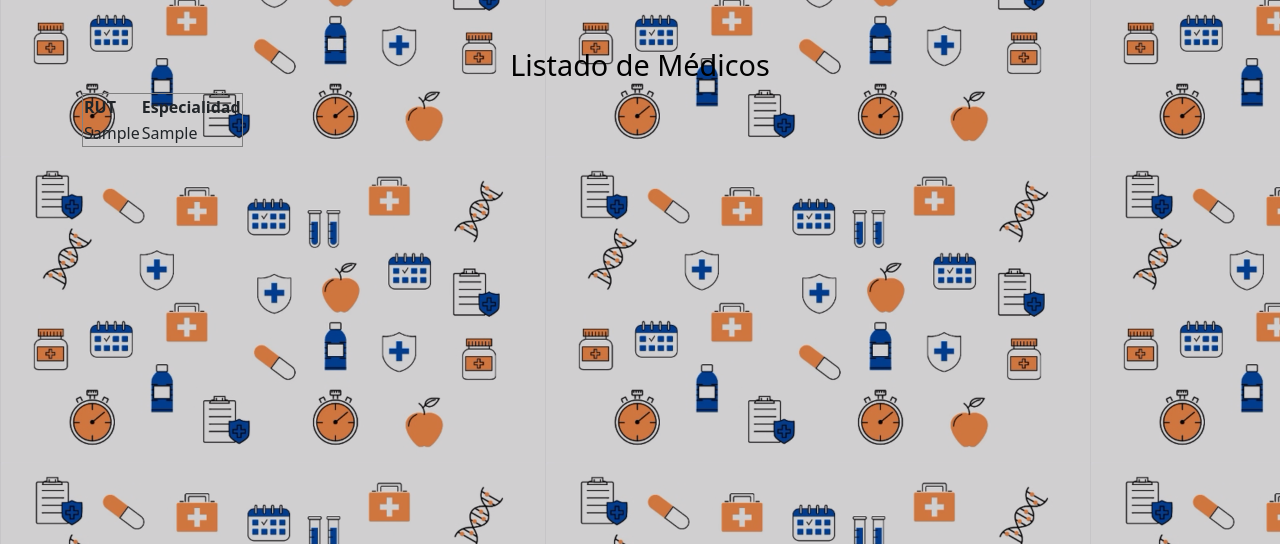
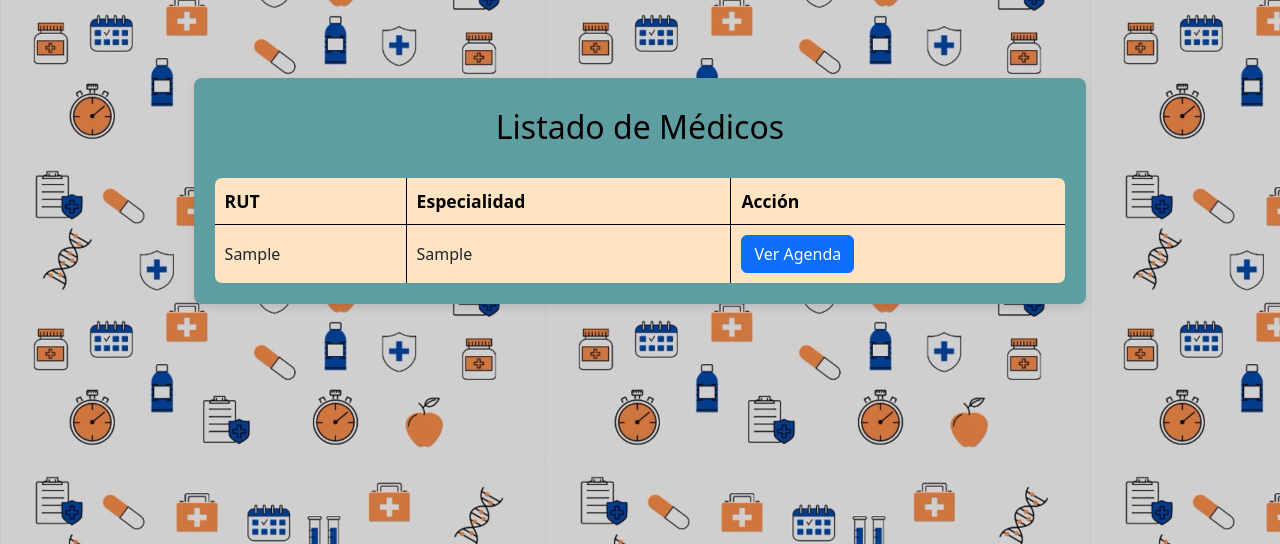
Before and after one commit to Chopan96/Avanti, a Django app: page /medicos/ in a window 1280 px wide. Shown: the part 150-694 px from the top of the page. Run offline with Django 5.2, Linux system fonts and the light colour scheme; tables that the repository leaves empty hold one stand-in row (values such as "Sample post").

Commit message:
gestion de agenda, paciente

```diff
--- a/avanti/models/horario.py
+++ b/avanti/models/horario.py
@@ -8,6 +8,7 @@ class Horario(models.Model):
     fechainicio = models.DateTimeField(blank=True, null=True)  # Fecha y hora de inicio del evento
     fechafin = models.DateTimeField(blank=True, null=True)    # Fecha y hora de fin del evento
     sala = models.ForeignKey('Sala', models.CASCADE, db_column='sala')
+
     disponible = models.BooleanField(default=True)
 
     class Meta:
--- /dev/null
+++ b/avanti/static/css/citas_medico.css
@@ -0,0 +1,66 @@
+#citas_medico {
+    width: 80%;
+    margin: 30px auto;
+    padding: 20px;
+    background-color: rgb(95, 158, 160); /* Fondo blanco para el contenedor */
+    box-shadow: 0 4px 8px rgba(0, 0, 0, 0.1); /* Sombra sutil */
+    border-radius: 8px;
+}
+
+h2 {
+    text-align: center;
+    color: #000000; /* Texto blanco */
+    font-size: 0,5 rem;
+    padding: 10px 0;
+    border-radius: 4px; /* Bordes redondeados */
+    margin-bottom: 20px; /* Espacio debajo del título */
+}
+
+/* Tabla */
+table {
+    width: 100%;
+    border-collapse: collapse;
+}
+
+thead {
+    background-color: #e07b18;
+    color: #000000;
+}
+
+thead th {
+    padding: 10px;
+    font-size: 1.1rem;
+    text-align: left;
+}
+
+tbody tr:nth-child(even) {
+    background-color: bisque; /* Fondo gris claro para filas pares */
+}
+
+tbody tr:hover {
+    background-color: bisque; /* Cambio de color al pasar el ratón */
+}
+
+tbody td {
+    padding: 10px;
+    font-size: 1rem;
+    text-align: left;
+
+}
+
+table, th, td {
+    border: 1px solid #000000; /* Borde ligero para la tabla */
+}
+
+table {
+    border-radius: 8px;
+    overflow: hidden; /* Borde redondeado en las esquinas */
+}
+
+/* Estilo para las celdas */
+td, th {
+    text-align: left;
+    padding: 10px;
+    font-size: 1rem;
+    background-color: bisque;
+}
--- a/avanti/templates/paciente/Medico.html
+++ b/avanti/templates/paciente/Medico.html
@@ -3,16 +3,18 @@
 {% block title %}Inicio Paciente{% endblock %}
 
 {% block extra_css %}
-<link rel="stylesheet" href="{% static 'css/paciente.css' %}">
+<link rel="stylesheet" href="{% static 'css/citas_medico.css' %}">
 {% endblock %}
 
 {% block content %}
-<h1>Listado de Médicos</h1>
-<table border="1">
+<div class="container" id="citas_medico">
+    <h2>Listado de Médicos</h2>
+    <table>
         <thead>
             <tr>
                 <th>RUT</th>
                 <th>Especialidad</th>
+                <th>Acción</th>
             </tr>
         </thead>
         <tbody>
@@ -20,8 +22,12 @@
                 <tr>
                     <td>{{ medico.rut }}</td>
                     <td>{{ medico.especialidad }}</td>
+                    <td>
+                        <a href="{% url 'administrativo:ver_citas' medico.rut.rut %}" class="btn btn-primary">Ver Agenda</a>
+                    </td>
                 </tr>
             {% endfor %}
         </tbody>
     </table>
+</div>
 {% endblock %}
--- a/avanti/urls.py
+++ b/avanti/urls.py
@@ -32,5 +32,6 @@ urlpatterns = [
     path('ficha_clinica/<str:paciente_rut>/', views.ficha_clinica_view, name='ficha_clinica'),
     path('crear_ficha/<str:paciente_rut>/', views.crear_ficha_view, name='crear_ficha'),
 
-
+    #Citas
+    path('horarios/<str:medico_rut>/',views.ver_citas, name='ver_citas'),
 ]
--- a/avanti/views/__init__.py
+++ b/avanti/views/__init__.py
@@ -5,3 +5,4 @@ from .gestion_horarios import ver_horarios, HorarioFullCalendarView, generar_hor
 from .ingresoMedicos import registrar_medico,lista_medicos
 from .gestion_medico import citas_medicos
 from .gestion_ficha import ficha_clinica_view,buscar_ficha_view,crear_ficha_view
+from .gestion_citas import ver_citas, listar_citas
--- a/avanti/views/gestion_horarios.py
+++ b/avanti/views/gestion_horarios.py
@@ -130,7 +130,7 @@ class HorarioFullCalendarView(View):
         ]
 
         return JsonResponse(data, safe=False)
-
+#REVISAR ESTE FRAGMENTO DE CODIGO
 class EditarHorarioView(APIView):
     def patch(self, request, horario_id):
         try:
```
Also changed, not shown: avanti/static/css/calendario_agenda.css (added, +64 -0 lines), avanti/static/css/ver_agenda.css (added, +75 -0 lines), avanti/static/js/calendario_agenda.js (added, +18 -0 lines), avanti/templates/paciente/ver_agenda.html (added, +46 -0 lines), avanti/views/gestion_citas.py (added, +24 -0 lines), librerias.txt (+16 -0 lines). Lines whose indentation alone changed are shown as unchanged.
